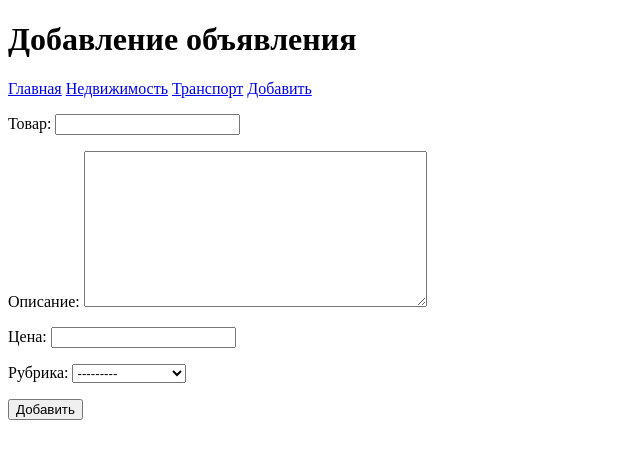
After one commit to PaulAleksandrov93/Board, a Django app: page /bboard/add/ in a window 1280 px wide. The commit adds this page. Shown: the top 459 px of the page, without its empty margins (0-640 px from the left). Run offline with Django 4.2, Linux system fonts and the light colour scheme; data comes from the database, SQL or seed files in the repository.

Commit message:
added form template

```diff
--- a/bboard/templates/bboard/by_rubric.html
+++ b/bboard/templates/bboard/by_rubric.html
@@ -12,6 +12,7 @@
             {% for rubric in rubrics %}
             <a href="/bboard/{{ rubric.pk }}/">{{ rubric.name }}</a>
             {% endfor %}
+            <a href="{% url 'add' %}">Добавить</a>
         </div>
         {% for bb in bbs %}
         <div>
--- /dev/null
+++ b/bboard/templates/bboard/create.html
@@ -0,0 +1,23 @@
+<!DOCTYPE html>
+<html>
+    <head>
+        <meta charset="UTF-8">
+        <title>Добавление Объявления :: Доска объявлений</title>
+    </head>
+    <body>
+        <h1>Добавление объявления</h1>
+        <div>
+            <a href="{% url 'index' %}">Главная</a>
+            {% for rubric in rubrics %}
+            <a href="{% url 'by_rubric' rubric.pk %}">
+            {{ rubric.name }}</a>
+            {% endfor %}
+            <a href="{% url 'add' %}">Добавить</a>
+        </div>
+        <form method="post">
+            {% csrf_token %}
+            {{ form.as_p }}
+            <input type="submit" value="Добавить">
+        </form>
+    </body>
+</html>
--- a/bboard/templates/bboard/index.html
+++ b/bboard/templates/bboard/index.html
@@ -11,6 +11,7 @@
             {% for rubric in rubrics %}
             <a href="{% url 'by_rubric' rubric.pk %}">{{ rubric.name }}</a>
             {% endfor %}
+            <a href="{% url 'add' %}">Добавить</a>
         </div>
         {% for bb in bbs %}
         <div>
--- a/bboard/urls.py
+++ b/bboard/urls.py
@@ -1,9 +1,10 @@
 from django.urls import path
 
-from .views import index, by_rubric
+from .views import index, by_rubric, BbCreateView
 
 
 urlpatterns = [
+    path('add/', BbCreateView.as_view(), name='add'),
     path('<int:rubric_id>/', by_rubric, name='by_rubric'),
     path('', index, name='index'),
 ]
```
